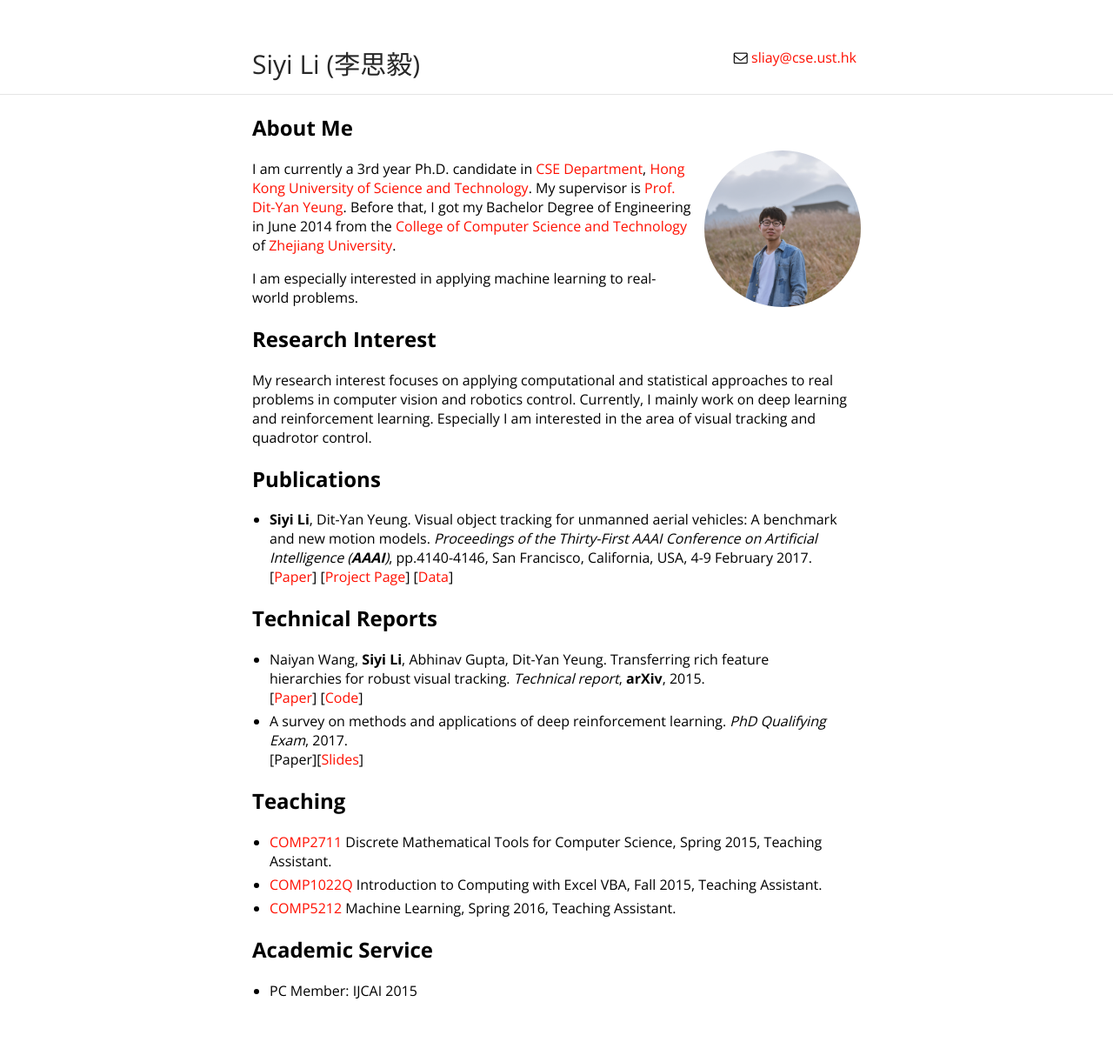
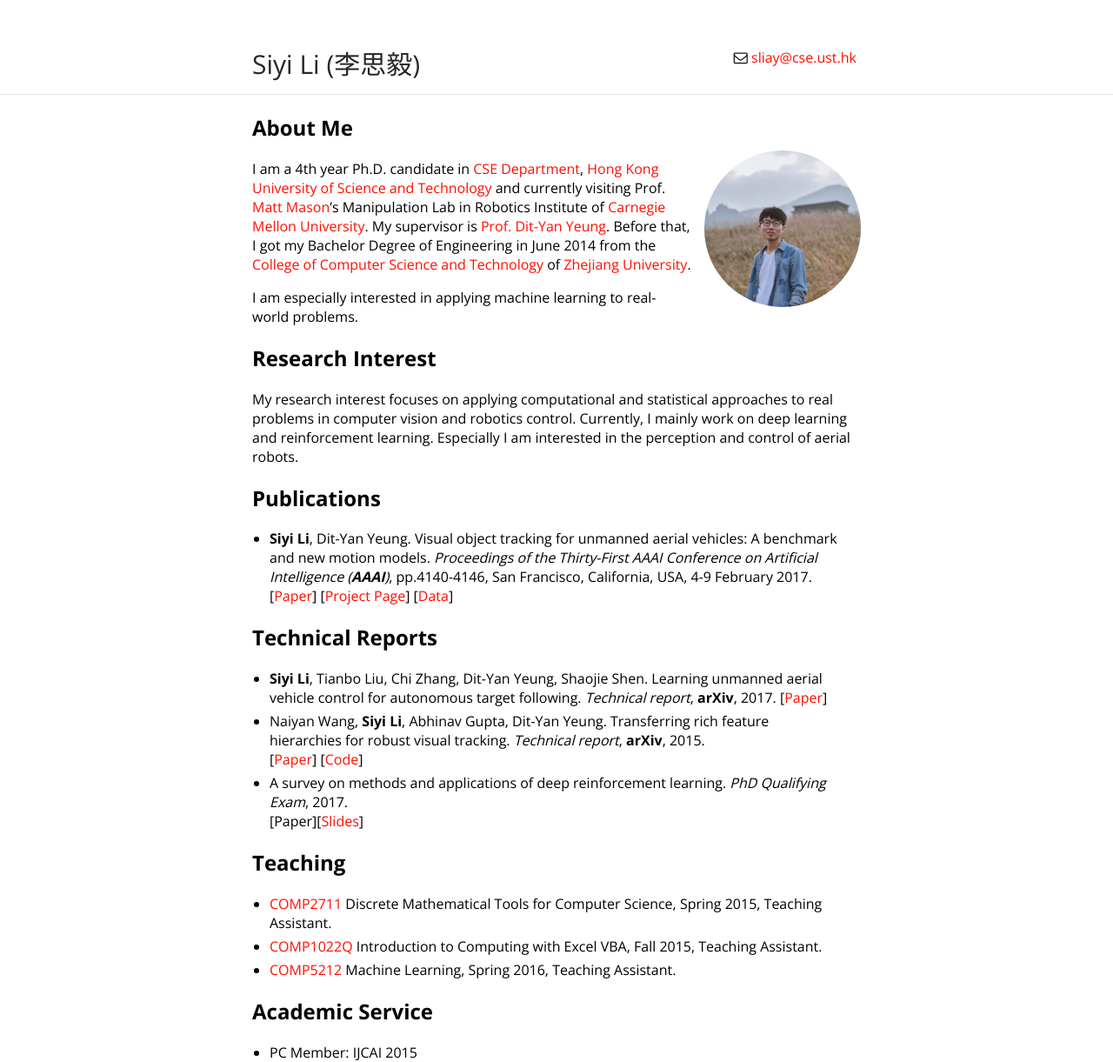
Before and after one commit to flyers/flyers.github.io, a Jekyll site: the page built from index.md, in a window 1280 px wide. Shown: the whole page at 87% size. Built offline with Jekyll 4.4.1, drawn with Linux system fonts in a browser that asks for light colours; our own code applies the rules of GitHub Pages for plain Markdown files; before the commit the page ends 1150 px from its top, so only the background shows below that.

Commit message:
Update visiting info

```diff
--- a/index.md
+++ b/index.md
@@ -6,13 +6,13 @@ layout: default
 
 <img class="profile-picture" src="portrait.jpg">
 
-I am currently a 3rd year Ph.D. candidate in [CSE Department](http://www.cse.ust.hk/), [Hong Kong University of Science and Technology](http://www.ust.hk). My supervisor is [Prof. Dit-Yan Yeung](http://www.cse.ust.hk/~dyyeung). Before that, I got my Bachelor Degree of Engineering in June 2014 from the [College of Computer Science and Technology](http://www.cs.zju.edu.cn/) of [Zhejiang University](http://www.zju.edu.cn).
+I am a 4th year Ph.D. candidate in [CSE Department](http://www.cse.ust.hk/), [Hong Kong University of Science and Technology](http://www.ust.hk) and currently visiting Prof. [Matt Mason](http://www.cs.cmu.edu/~mason/)'s Manipulation Lab in Robotics Institute of [Carnegie Mellon University](http://www.cmu.edu/). My supervisor is [Prof. Dit-Yan Yeung](http://www.cse.ust.hk/~dyyeung). Before that, I got my Bachelor Degree of Engineering in June 2014 from the [College of Computer Science and Technology](http://www.cs.zju.edu.cn/) of [Zhejiang University](http://www.zju.edu.cn).
 
 I am especially interested in applying machine learning to real-world problems.
 
 ## Research Interest
 
-My research interest focuses on applying computational and statistical approaches to real problems in computer vision and robotics control. Currently, I mainly work on deep learning and reinforcement learning. Especially I am interested in the area of visual tracking and quadrotor control.
+My research interest focuses on applying computational and statistical approaches to real problems in computer vision and robotics control. Currently, I mainly work on deep learning and reinforcement learning. Especially I am interested in the  perception and control of aerial robots.
 
 ## Publications
 
@@ -21,6 +21,8 @@ My research interest focuses on applying computational and statistical approache
 
 ## Technical Reports
 
+*	**Siyi Li**, Tianbo Liu, Chi Zhang, Dit-Yan Yeung, Shaojie Shen. Learning unmanned aerial vehicle control for autonomous target following. *Technical report*, **arXiv**, 2017.
+	[[Paper](https://arxiv.org/pdf/1709.08233.pdf)]
 *	Naiyan Wang, **Siyi Li**, Abhinav Gupta, Dit-Yan Yeung. Transferring rich feature hierarchies for robust visual tracking. *Technical report*, **arXiv**, 2015.
 	[[Paper](https://arxiv.org/pdf/1501.04587.pdf)] [[Code](https://www.dropbox.com/s/e34mta1wxv50n95/SODLT_release.zip?dl=0)]
 *	A survey on methods and applications of deep reinforcement learning. *PhD Qualifying Exam*, 2017.
```
